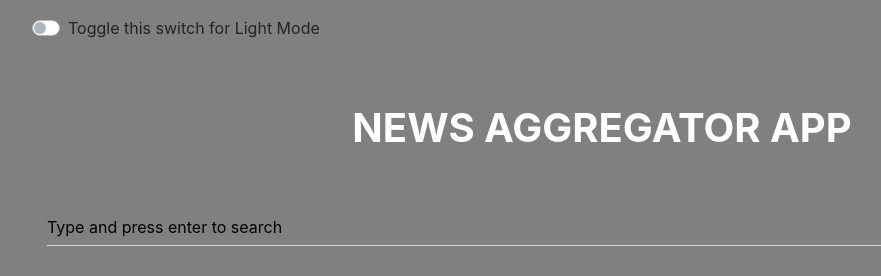
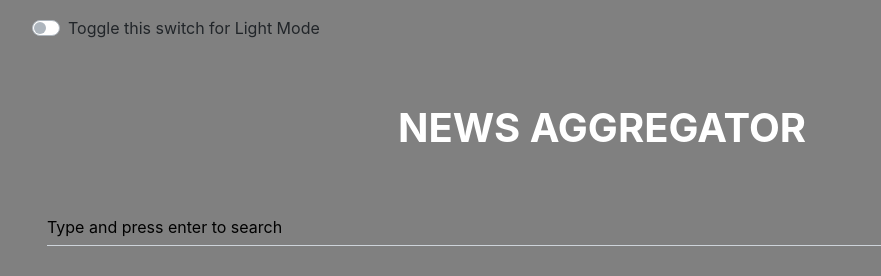
Before and after one commit to fauzan07/news-aggregator-app, a website built with webpack: page src/index.html in a window 1280 px wide. Shown: the whole page, without its empty margins (38-919 px from the left). Built offline with nearby package versions, Linux system fonts and the light colour scheme; no server answers.

Commit message:
final upload

```diff
--- a/src/index.html
+++ b/src/index.html
@@ -22,7 +22,7 @@
     <div class="container">
       <div class="row justify-content-center">
         <div class="col-md-12">
-          <h1 class="head_text text-center py-5">NEWS AGGREGATOR APP</h1>
+          <h1 class="head_text text-center py-5">NEWS AGGREGATOR</h1>
         </div>
       </div>
     </div>
```
